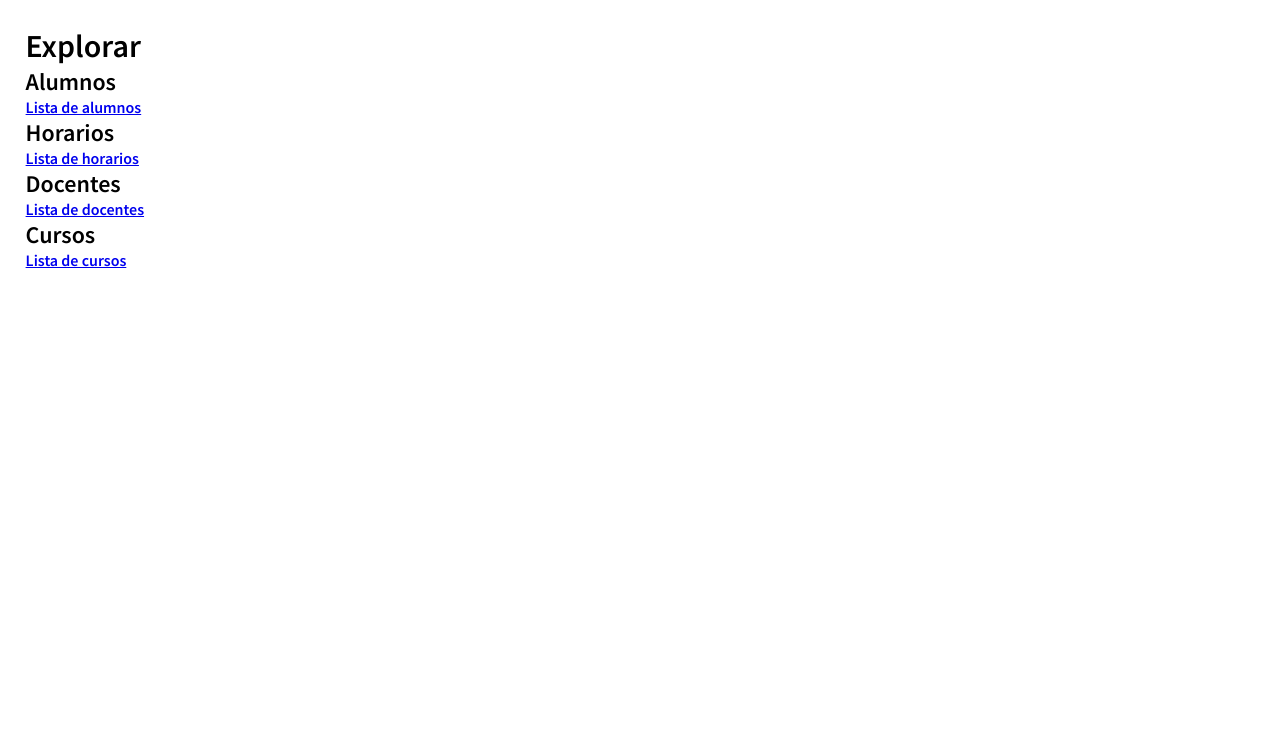
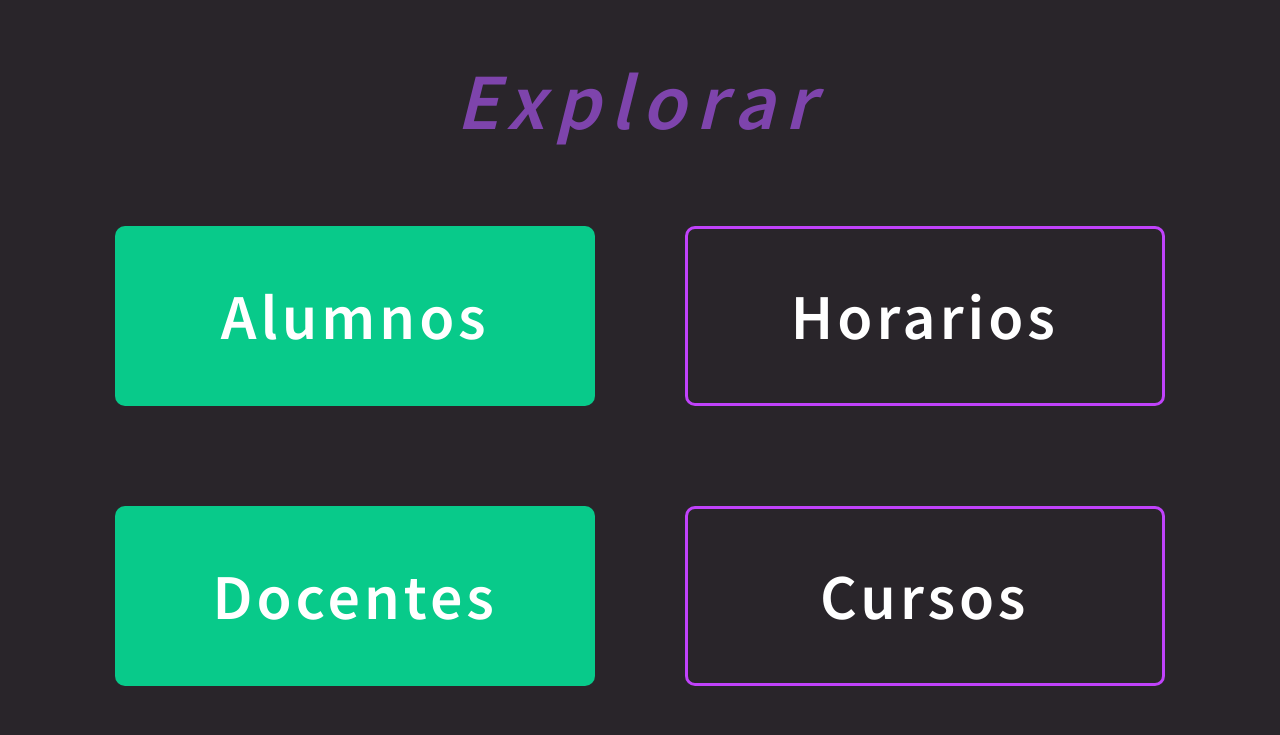
Before and after one commit to shadow-maker/Scheduler-UTEC, a Flask app: page /explore in a window 1280 px wide. Shown: the top 735 px of the page. Run offline with Flask 2, Linux system fonts and the light colour scheme; parts of the project's set-up code (start-up, migrations or seed data) failed here and were passed over.

Commit message:
update a menu/explore

```diff
--- a/app/static/style/single_form.css
+++ b/app/static/style/single_form.css
@@ -20,7 +20,9 @@ h1{
   font-style: italic;
 }
 a{
-
+  size: 70px;
+  padding: 20px;
+  padding-top: 10%;
 }
 .form-register {
   width: 400px;
--- a/app/templates/clases/view.html
+++ b/app/templates/clases/view.html
@@ -5,6 +5,7 @@
 	<meta charset="UTF-8">
 	<meta http-equiv="X-UA-Compatible" content="IE=edge">
 	<meta name="viewport" content="width=device-width, initial-scale=1.0">
+	<link rel="stylesheet" href="/static/style/single_form.css">
 	<title>Clase</title>
 
 	<link rel="stylesheet" href="../../static/style/main.css">
--- a/app/templates/cursos/list.html
+++ b/app/templates/cursos/list.html
@@ -4,6 +4,7 @@
 	<meta charset="UTF-8">
 	<meta http-equiv="X-UA-Compatible" content="IE=edge">
 	<meta name="viewport" content="width=device-width, initial-scale=1.0">
+	<link rel="stylesheet" href="/static/style/single_form.css">
 	<title>Cursos</title>
 	<style>
 		.hidden {
--- a/app/templates/cursos/view.html
+++ b/app/templates/cursos/view.html
@@ -5,6 +5,7 @@
 	<meta charset="UTF-8">
 	<meta http-equiv="X-UA-Compatible" content="IE=edge">
 	<meta name="viewport" content="width=device-width, initial-scale=1.0">
+	<link rel="stylesheet" href="/static/style/single_form.css">
 	<title>Curso</title>
 
 	<link rel="stylesheet" href="../../static/style/main.css">
--- a/app/templates/docentes/list.html
+++ b/app/templates/docentes/list.html
@@ -4,6 +4,7 @@
 	<meta charset="UTF-8">
 	<meta http-equiv="X-UA-Compatible" content="IE=edge">
 	<meta name="viewport" content="width=device-width, initial-scale=1.0">
+	<link rel="stylesheet" href="/static/style/single_form.css">
 	<title>Docentes</title>
 	<style>
 		.hidden {
--- a/app/templates/docentes/view.html
+++ b/app/templates/docentes/view.html
@@ -5,6 +5,7 @@
 	<meta charset="UTF-8">
 	<meta http-equiv="X-UA-Compatible" content="IE=edge">
 	<meta name="viewport" content="width=device-width, initial-scale=1.0">
+	<link rel="stylesheet" href="/static/style/single_form.css">
 	<title>Docente</title>
 
 	<link rel="stylesheet" href="../../static/style/main.css">
--- a/app/templates/home/explore.html
+++ b/app/templates/home/explore.html
@@ -5,6 +5,7 @@
 	<meta charset="UTF-8">
 	<meta http-equiv="X-UA-Compatible" content="IE=edge">
 	<meta name="viewport" content="width=device-width, initial-scale=1.0">
+	<link rel="stylesheet" href="../../static/style/style_menu.css">
 	<title>Explorar</title>
 
 	<link rel="stylesheet" href="../../static/style/main.css">
@@ -13,18 +14,22 @@
 <body>
 
 	<h1>Explorar</h1>
-
-	<h2>Alumnos</h2>
-	<a href={{url_for('alumnos_list')}}>Lista de alumnos</a>
-
-	<h2>Horarios</h2>
-	<a href={{url_for('horarios_list')}}>Lista de horarios</a>
-
-	<h2>Docentes</h2>
-	<a href={{url_for('docentes_list')}}>Lista de docentes</a>
-
-	<h2>Cursos</h2>
-	<a href={{url_for('cursos_list')}}>Lista de cursos</a>
+	<div class="container">
+	<a href={{url_for('alumnos_list')}}>
+		<button class="btn-1">Alumnos</button>
+	</a>
+	<a href={{url_for('horarios_list')}}>
+		<button class="btn-2">Horarios</button>
+	</a>
+	</div>
+	<div class="container">
+		<a href={{url_for('docentes_list')}}>
+			<button class="btn-1">Docentes</button>
+		</a>
+		<a href={{url_for('cursos_list')}}>
+			<button class="btn-3">Cursos</button>
+		</a>
+	</div>
 
 </body>
 
--- a/app/templates/horarios/list.html
+++ b/app/templates/horarios/list.html
@@ -5,6 +5,7 @@
 	<meta charset="UTF-8">
 	<meta http-equiv="X-UA-Compatible" content="IE=edge">
 	<meta name="viewport" content="width=device-width, initial-scale=1.0">
+	<link rel="stylesheet" href="/static/style/single_form.css">
 	<title>Explorar</title>
 	<style>
 		.hidden {
--- a/app/templates/horarios/view.html
+++ b/app/templates/horarios/view.html
@@ -5,6 +5,7 @@
     <meta charset="UTF-8">
     <meta http-equiv="X-UA-Compatible" content="IE=edge">
     <meta name="viewport" content="width=device-width, initial-scale=1.0">
+	<link rel="stylesheet" href="/static/style/single_form.css">
     <title>Horario</title>
 
 	<script src="jQuery.js"></script>
```
